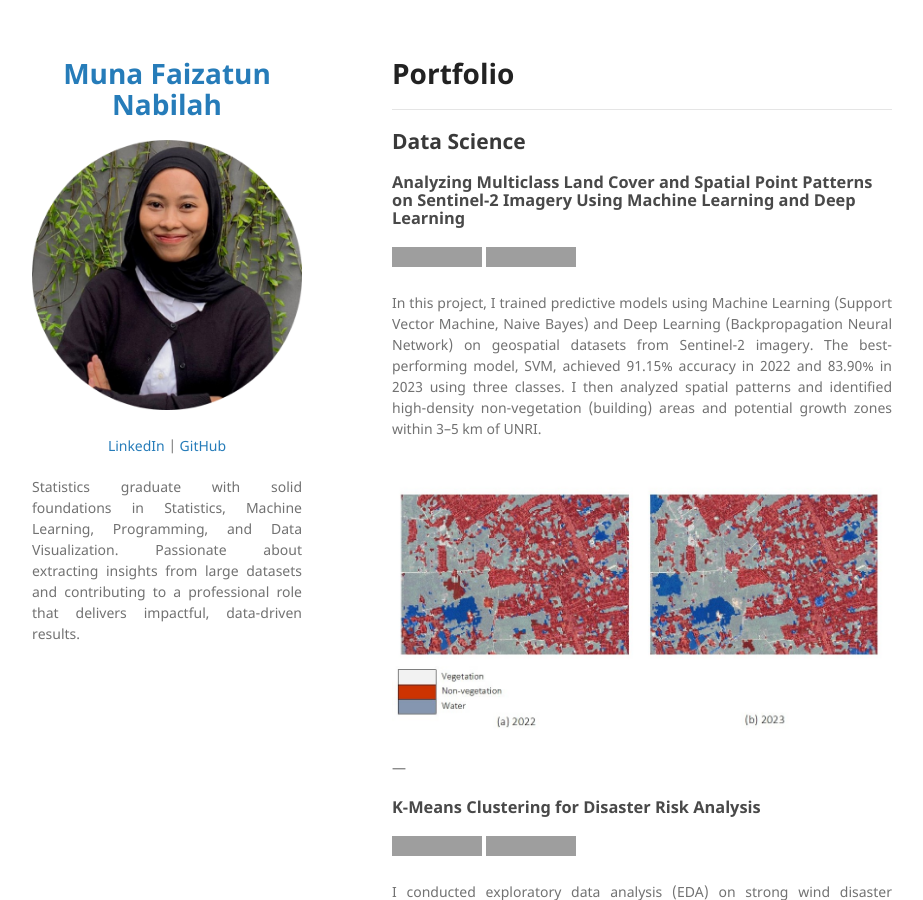
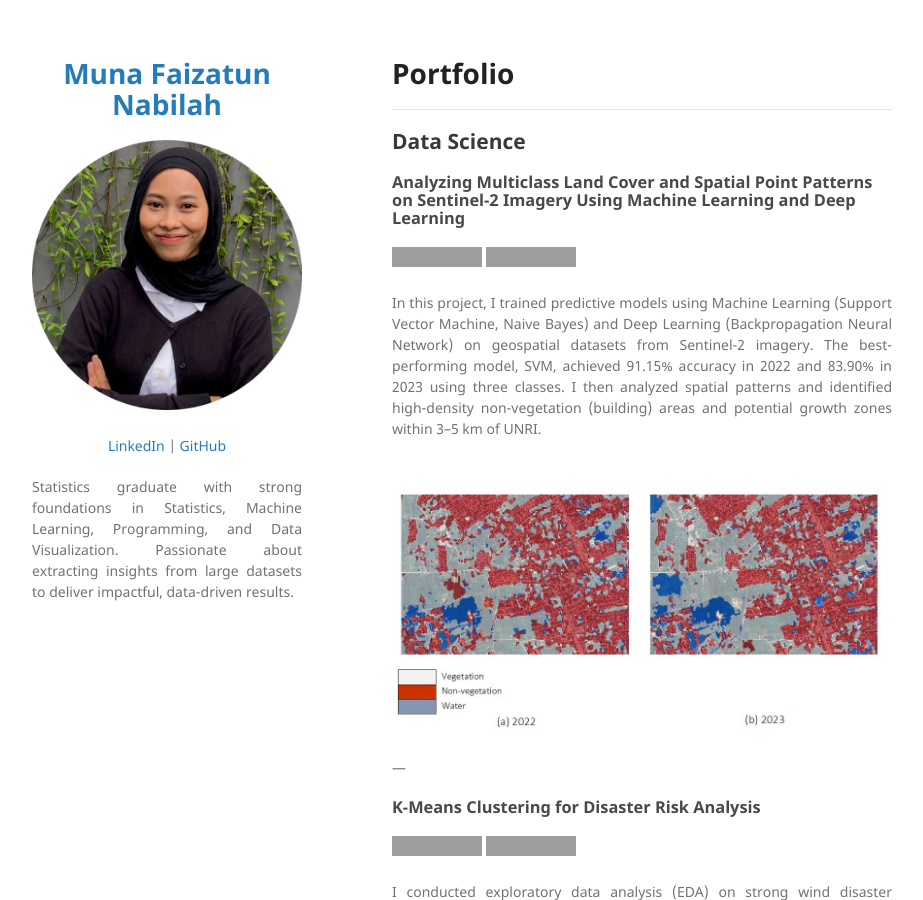
Before and after one commit to munafaizatun/munafaizatun.github.io, a Jekyll site: the page built from index.md, in a window 1280 px wide and 900 px high. Shown: the whole window, without its empty margins (178-1101 px from the left). Built offline with Jekyll 4.4.1, drawn with Linux system fonts in a browser that asks for light colours; our own code applies the rules of GitHub Pages for plain Markdown files; grey boxes are pictures that could not be loaded.

Commit message:
Inpur _config.yml

```diff
--- a/_config.yml
+++ b/_config.yml
@@ -9,7 +9,7 @@ description:
   </p>
 
   <p align="justify">
- Statistics graduate with solid foundations in Statistics, Machine Learning, Programming, and Data Visualization. Passionate about extracting insights from large datasets and contributing to a professional role that delivers impactful, data-driven results.
+ Statistics graduate with strong foundations in Statistics, Machine Learning, Programming, and Data Visualization. Passionate about extracting insights from large datasets to deliver impactful, data-driven results.
   </p>
 
 theme: jekyll-theme-minimal
```
